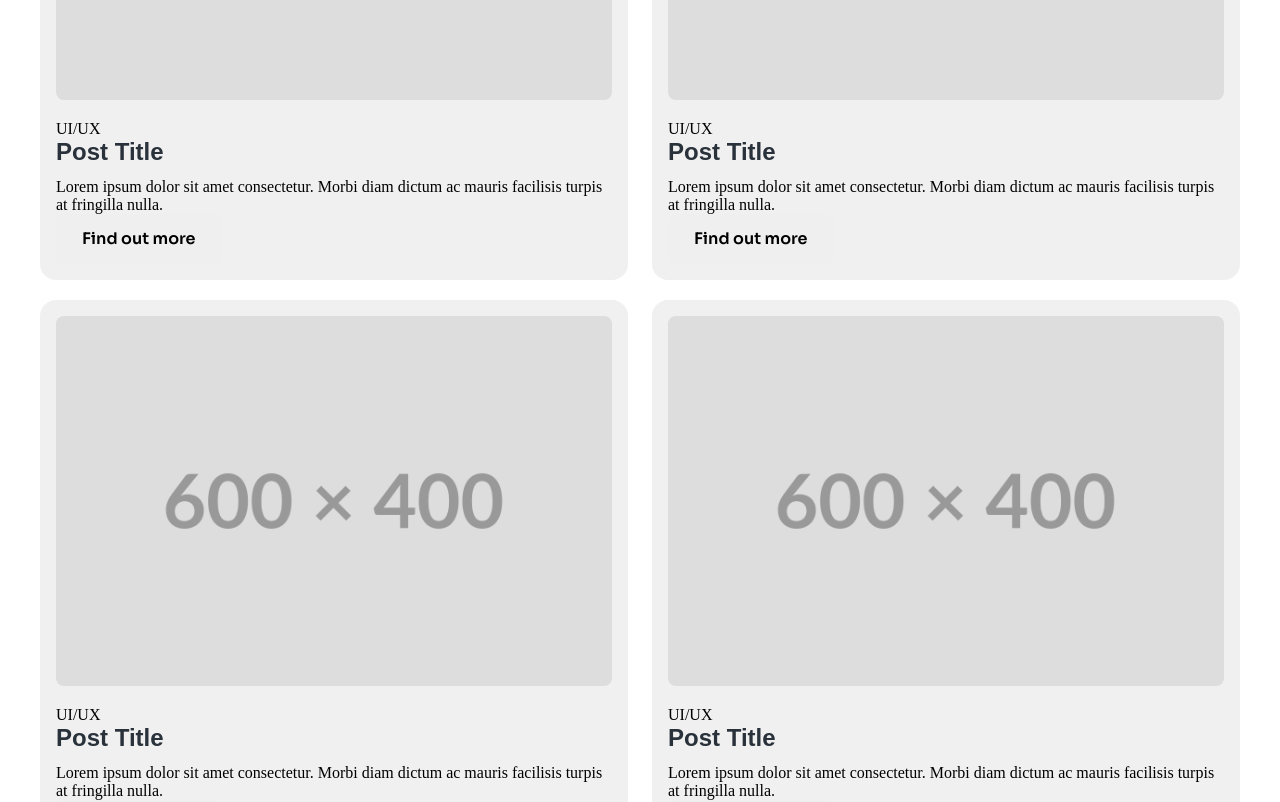
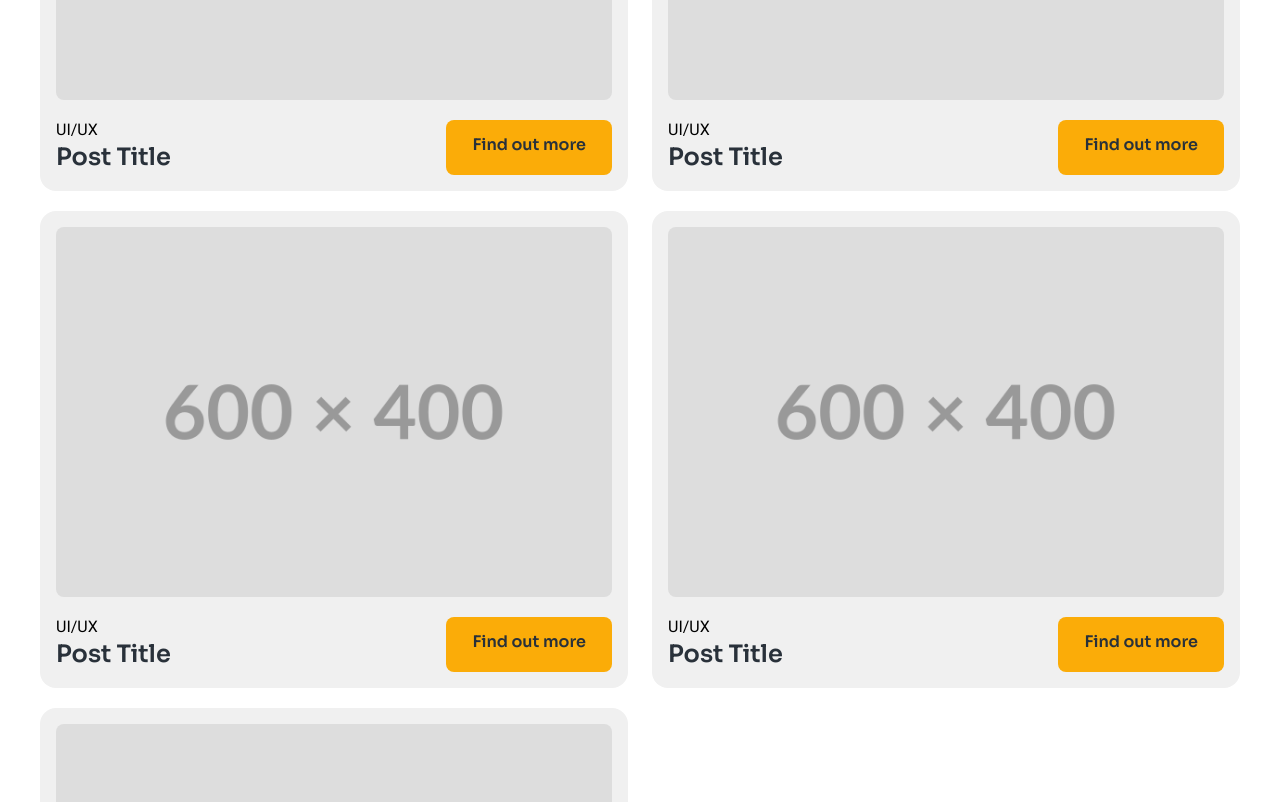
Before and after one commit to JordanNic/personal-site, a Nuxt app: page / in a window 1280 px wide. Shown: the part 1220-2022 px from the top of the page. Built offline with nearby package versions, Linux system fonts and the light colour scheme.

Commit message:
Updated post component
Adjusted the layout of the card along with adding in a new prop so I can pass the slug to the NuxtLink

```diff
--- a/components/Post.vue
+++ b/components/Post.vue
@@ -1,10 +1,15 @@
 <template>
     <div class="post-card">
         <img src="@/assets/images/placeholder-img.png" alt="${imageAlt}" />
-        <p class="post-card--subtitle">{{ subtitle }}</p>
-        <h2 class="post-card--heading">{{ title }}</h2>
-        <p class="post-card--intro">{{ postIntro }}</p>
-        <button class="post-card--button">Find out more</button>
+        <div class="post-card__content">
+            <div class="post-card__content--left">
+                <p class="subtitle">{{ subtitle }}</p>
+                <h2 class="heading">{{ title }}</h2>
+            </div>
+            <div class="post-card__content--right">
+                <NuxtLink :to="`/posts/${slug}`" class="button">Find out more</NuxtLink>
+            </div>
+        </div>
     </div>
 </template>
 
@@ -21,7 +26,7 @@ export default {
         },
         postIntro: {
             type: String,
-            required: true,
+            required: false,
         },
         imageUrl: {
             type: String,
@@ -31,6 +36,10 @@ export default {
             type: String,
             required: false,
         },
+        slug: {
+            type: String,
+            required: true,
+        }
     }
 }
 </script>
```
